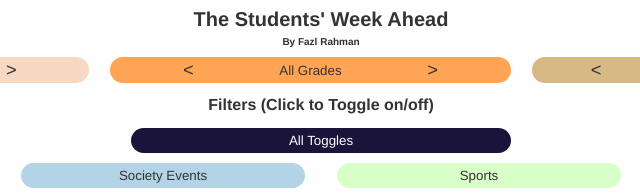
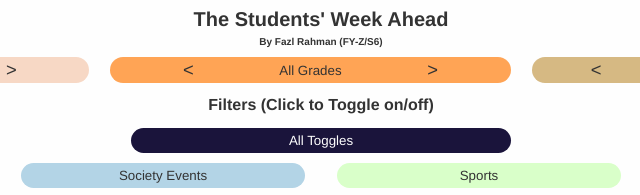
Before and after one commit to week-ahead/week-ahead.github.io, a plain HTML site: page index.html in a window 1280 px wide. Shown: the top 195 px of the page, 319-959 px from the left. Drawn offline with nearby package versions, Linux system fonts and the light colour scheme.

Commit message:
Update index.html

```diff
--- a/index.html
+++ b/index.html
@@ -13,7 +13,7 @@
 
 <body onload="load()" class="body">
   <h1 id="h1">The Students' Week Ahead</h1>
-  <h3 id="h3">By Fazl Rahman</h3>
+  <h3 id="h3">By Fazl Rahman (FY-Z/S6)</h3>
   <div class="center-btn">
     <span>
       <button class="left_arrow_btn" id="day_lb" onclick=Shift_Day(-1)><</button><!--
```
